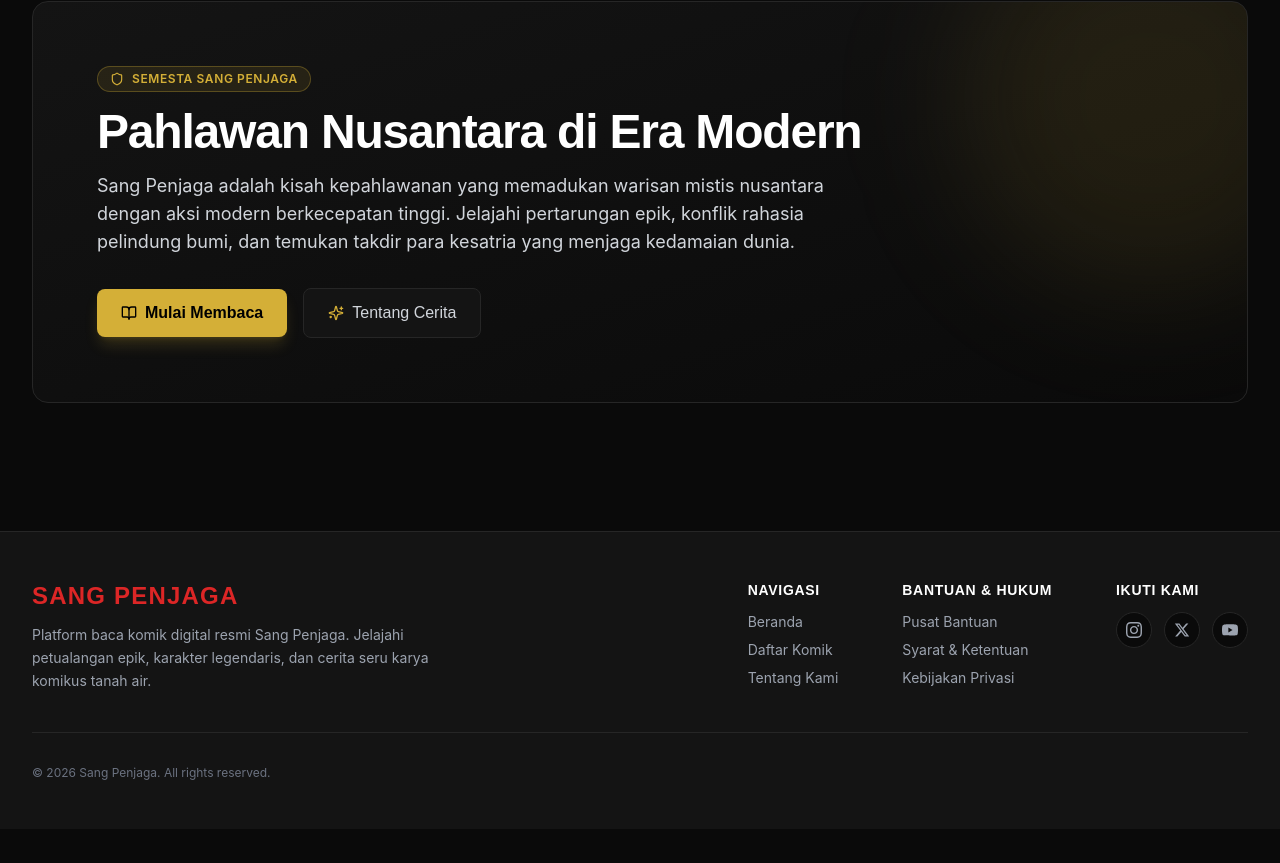
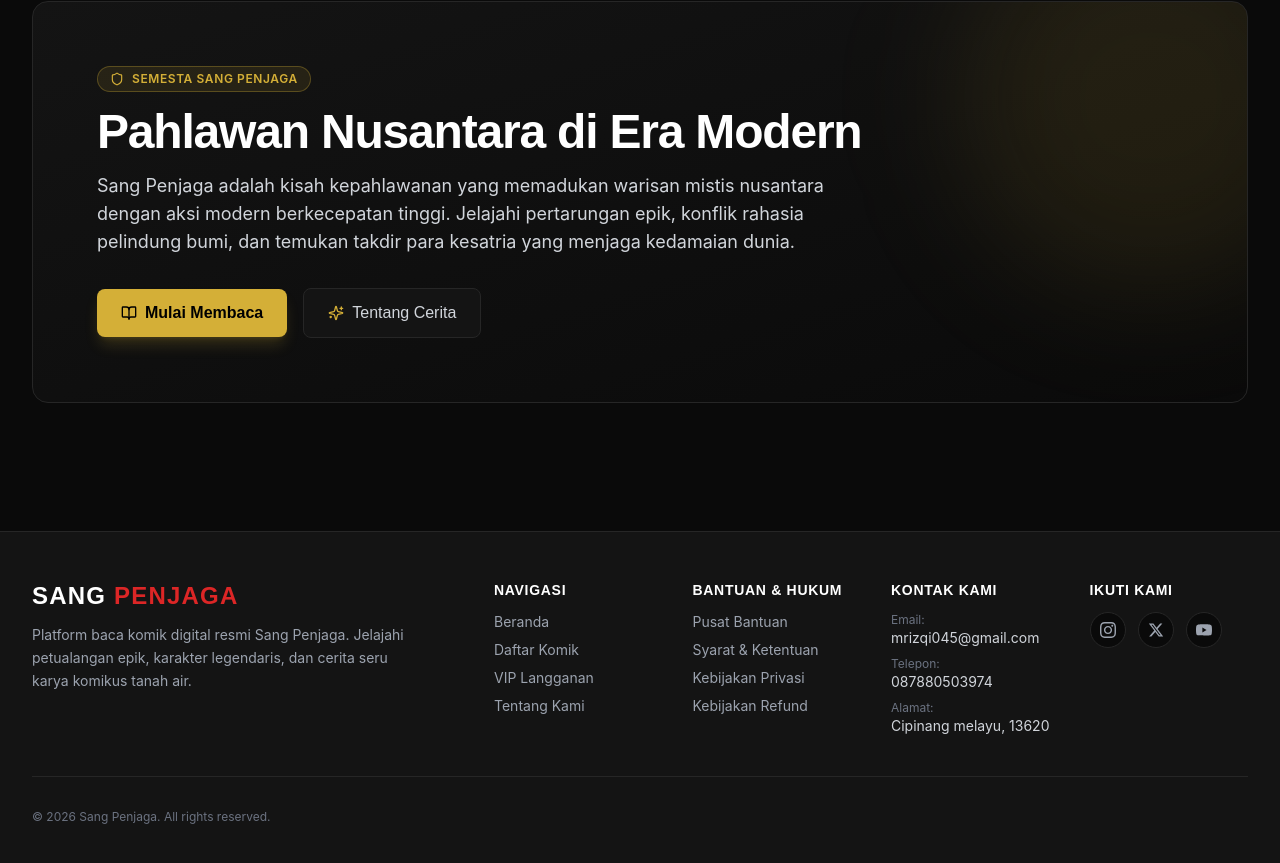
Before and after one commit to penjagasang1-maker/sangpenjaga, a Next.js app: page / in a window 1280 px wide. Shown: the part 1430-2293 px from the top of the page. Before the commit the page ends 2259 px from the top, so only its background shows below. Built offline with nearby package versions, Linux system fonts and the light colour scheme; no server answers; the database is empty; what @tidbcloud/serverless would draw is missing.

Commit message:
feat: add Kontak Kami column and Kebijakan Refund link to Footer

```diff
--- /dev/null
+++ b/app/(public)/refund-policy/page.tsx
@@ -0,0 +1,115 @@
+import Link from 'next/link'
+import { ArrowLeft, ShieldCheck, Mail, Phone, MapPin } from 'lucide-react'
+
+export const metadata = {
+  title: 'Kebijakan Refund - Sang Penjaga',
+  description: 'Kebijakan pengembalian dana untuk layanan langganan digital Sang Penjaga.',
+}
+
+export default function RefundPolicyPage() {
+  return (
+    <div className="min-h-screen bg-dark py-12 px-4 sm:px-6 lg:px-8">
+      <div className="max-w-3xl mx-auto">
+        <Link
+          href="/"
+          className="inline-flex items-center gap-2 text-sm text-gray-400 hover:text-gold mb-8 transition-colors"
+        >
+          <ArrowLeft className="w-4 h-4" />
+          Kembali ke Beranda
+        </Link>
+
+        <div className="bg-dark-card border border-dark-border rounded-2xl p-6 sm:p-10 shadow-xl">
+          <div className="inline-flex items-center gap-2 px-3 py-1 rounded-full bg-gold/10 text-gold text-xs font-semibold mb-4 border border-gold/20">
+            <ShieldCheck className="w-4 h-4" />
+            Transparansi Layanan
+          </div>
+
+          <h1 className="text-2xl sm:text-3xl font-heading font-extrabold text-white mb-2">
+            Kebijakan Pengembalian Dana (Refund Policy)
+          </h1>
+          <p className="text-xs text-gray-400 mb-8">
+            Terakhir diperbarui: 24 Oktober 2026
+          </p>
+
+          <div className="space-y-6 text-sm text-gray-300 leading-relaxed">
+            <section>
+              <h2 className="text-base font-semibold text-white mb-2">1. Ketentuan Umum</h2>
+              <p>
+                Layanan pada platform Sang Penjaga (https://sang-penjaga.pages.dev) merupakan produk digital berbasis langganan (VIP Member) yang dapat langsung diakses secara instan setelah pembayaran terkonfirmasi.
+              </p>
+            </section>
+
+            <section>
+              <h2 className="text-base font-semibold text-white mb-2">2. Kondisi yang Memenuhi Syarat Refund</h2>
+              <p className="mb-2">
+                Pengembalian dana (refund) dapat diajukan dalam kondisi-kondisi khusus berikut:
+              </p>
+              <ul className="list-disc list-inside space-y-1 text-gray-400 pl-2">
+                <li>Terjadi duplikasi penagihan (terpotong dua kali untuk transaksi yang sama).</li>
+                <li>Pembayaran telah berhasil terpotong namun status VIP tidak aktif setelah 1x24 jam dan tim bantuan tidak dapat menyelesaikannya secara teknis.</li>
+                <li>Gangguan sistem menyeluruh yang menyebabkan seluruh layanan tidak dapat diakses selama lebih dari 7 hari berturut-turut.</li>
+              </ul>
+            </section>
+
+            <section>
+              <h2 className="text-base font-semibold text-white mb-2">3. Prosedur Pengajuan Refund</h2>
+              <p className="mb-2">
+                Untuk mengajukan pengembalian dana, pengguna wajib menghubungi kontak resmi kami dalam waktu maksimal 7 (tujuh) hari kerja kalender sejak tanggal transaksi dengan melampirkan:
+              </p>
+              <ul className="list-disc list-inside space-y-1 text-gray-400 pl-2">
+                <li>Bukti pembayaran resmi (Invoice Xendit / Bukti Transfer / Notifikasi Bank).</li>
+                <li>Alamat email akun Sang Penjaga yang terdaftar.</li>
+                <li>Deskripsi kendala yang dialami.</li>
+              </ul>
+            </section>
+
+            <section>
+              <h2 className="text-base font-semibold text-white mb-2">4. Metode dan Waktu Pengembalian</h2>
+              <p>
+                Setelah pengajuan disetujui, dana akan dikembalikan ke rekening atau instrumen pembayaran asal pengguna dalam waktu 3 hingga 14 hari kerja, tergantung kebijakan bank atau penyedia gerbang pembayaran (Xendit).
+              </p>
+            </section>
+
+            <section className="pt-4 border-t border-dark-border">
+              <h2 className="text-base font-semibold text-white mb-3">5. Kontak Resmi Layanan Pelanggan</h2>
+              <p className="mb-4 text-gray-400 text-xs">
+                Hubungi kami melalui saluran resmi berikut untuk bantuan atau pertanyaan seputar transaksi dan refund:
+              </p>
+              <div className="grid grid-cols-1 sm:grid-cols-3 gap-4 bg-dark p-4 rounded-xl border border-dark-border">
+                <div className="flex items-start gap-2.5">
+                  <Mail className="w-4 h-4 text-gold flex-shrink-0 mt-0.5" />
+                  <div>
+                    <span className="block text-[11px] text-gray-500 font-medium">Email</span>
+                    <a href="mailto:mrizqi045@gmail.com" className="text-xs text-white hover:text-gold transition-colors break-all">
+                      mrizqi045@gmail.com
+                    </a>
+                  </div>
+                </div>
+
+                <div className="flex items-start gap-2.5">
+                  <Phone className="w-4 h-4 text-gold flex-shrink-0 mt-0.5" />
+                  <div>
+                    <span className="block text-[11px] text-gray-500 font-medium">Telepon</span>
+                    <a href="tel:087880503974" className="text-xs text-white hover:text-gold transition-colors">
+                      087880503974
+                    </a>
+                  </div>
+                </div>
+
+                <div className="flex items-start gap-2.5">
+                  <MapPin className="w-4 h-4 text-gold flex-shrink-0 mt-0.5" />
+                  <div>
+                    <span className="block text-[11px] text-gray-500 font-medium">Alamat</span>
+                    <span className="text-xs text-white">
+                      Cipinang melayu, 13620
+                    </span>
+                  </div>
+                </div>
+              </div>
+            </section>
+          </div>
+        </div>
+      </div>
+    </div>
+  )
+}
--- a/components/layout/Footer.tsx
+++ b/components/layout/Footer.tsx
@@ -4,22 +4,24 @@ export default function Footer() {
   return (
     <footer className="w-full bg-dark-card border-t border-dark-border text-gray-400">
       <div className="max-w-7xl mx-auto px-4 sm:px-6 lg:px-8 py-12">
-        <div className="flex flex-col md:flex-row items-start justify-between gap-8 mb-10">
+        <div className="flex flex-col lg:flex-row items-start justify-between gap-10 mb-10">
           {/* Logo & Description */}
-          <div className="max-w-md">
+          <div className="max-w-sm">
             <Link
               href="/"
-              className="font-heading font-extrabold text-2xl text-red-600 tracking-wider inline-block mb-3"
+              className="font-heading font-extrabold text-2xl tracking-wider inline-block mb-3"
             >
-              SANG PENJAGA
+              <span className="text-white">SANG </span>
+              <span className="text-red-600">PENJAGA</span>
             </Link>
             <p className="text-sm text-gray-400 leading-relaxed">
               Platform baca komik digital resmi Sang Penjaga. Jelajahi petualangan epik, karakter legendaris, dan cerita seru karya komikus tanah air.
             </p>
           </div>
 
-          {/* Links Column */}
-          <div className="flex flex-col sm:flex-row gap-8 sm:gap-16">
+          {/* Links Columns */}
+          <div className="grid grid-cols-2 sm:grid-cols-3 lg:grid-cols-4 gap-8 sm:gap-10 w-full lg:w-auto">
+            {/* Navigasi */}
             <div>
               <h3 className="text-white font-heading font-semibold text-sm tracking-wider uppercase mb-3">
                 Navigasi
@@ -36,6 +38,11 @@ export default function Footer() {
                   </Link>
                 </li>
                 <li>
+                  <Link href="/langganan" className="hover:text-gold transition-colors">
+                    VIP Langganan
+                  </Link>
+                </li>
+                <li>
                   <Link href="/tentang" className="hover:text-gold transition-colors">
                     Tentang Kami
                   </Link>
@@ -43,9 +50,10 @@ export default function Footer() {
               </ul>
             </div>
 
+            {/* Bantuan & Hukum */}
             <div>
               <h3 className="text-white font-heading font-semibold text-sm tracking-wider uppercase mb-3">
-                Bantuan & Hukum
+                Bantuan &amp; Hukum
               </h3>
               <ul className="space-y-2 text-sm">
                 <li>
@@ -55,7 +63,7 @@ export default function Footer() {
                 </li>
                 <li>
                   <Link href="/syarat-ketentuan" className="hover:text-gold transition-colors">
-                    Syarat & Ketentuan
+                    Syarat &amp; Ketentuan
                   </Link>
                 </li>
                 <li>
@@ -63,11 +71,47 @@ export default function Footer() {
                     Kebijakan Privasi
                   </Link>
                 </li>
+                <li>
+                  <Link href="/refund-policy" className="hover:text-gold transition-colors">
+                    Kebijakan Refund
+                  </Link>
+                </li>
               </ul>
             </div>
 
-            {/* Social Media Placeholder */}
+            {/* Kontak Kami */}
             <div>
+              <h3 className="text-white font-heading font-semibold text-sm tracking-wider uppercase mb-3">
+                Kontak Kami
+              </h3>
+              <ul className="space-y-2 text-sm text-gray-400">
+                <li>
+                  <span className="text-gray-500 block text-xs">Email:</span>
+                  <a
+                    href="mailto:mrizqi045@gmail.com"
+                    className="text-gray-300 hover:text-gold transition-colors break-all"
+                  >
+                    mrizqi045@gmail.com
+                  </a>
+                </li>
+                <li>
+                  <span className="text-gray-500 block text-xs">Telepon:</span>
+                  <a
+                    href="tel:087880503974"
+                    className="text-gray-300 hover:text-gold transition-colors"
+                  >
+                    087880503974
+                  </a>
+                </li>
+                <li>
+                  <span className="text-gray-500 block text-xs">Alamat:</span>
+                  <span className="text-gray-300">Cipinang melayu, 13620</span>
+                </li>
+              </ul>
+            </div>
+
+            {/* Social Media */}
+            <div className="col-span-2 sm:col-span-1">
               <h3 className="text-white font-heading font-semibold text-sm tracking-wider uppercase mb-3">
                 Ikuti Kami
               </h3>
```
